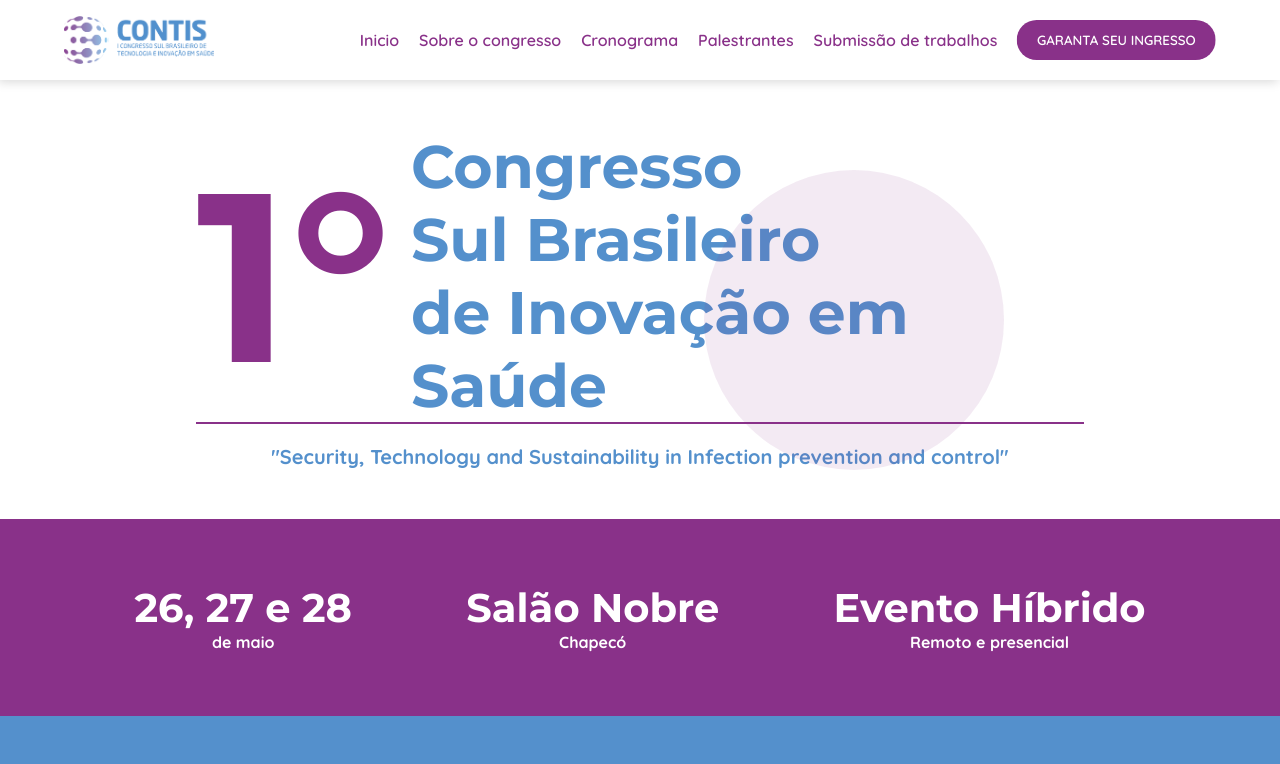
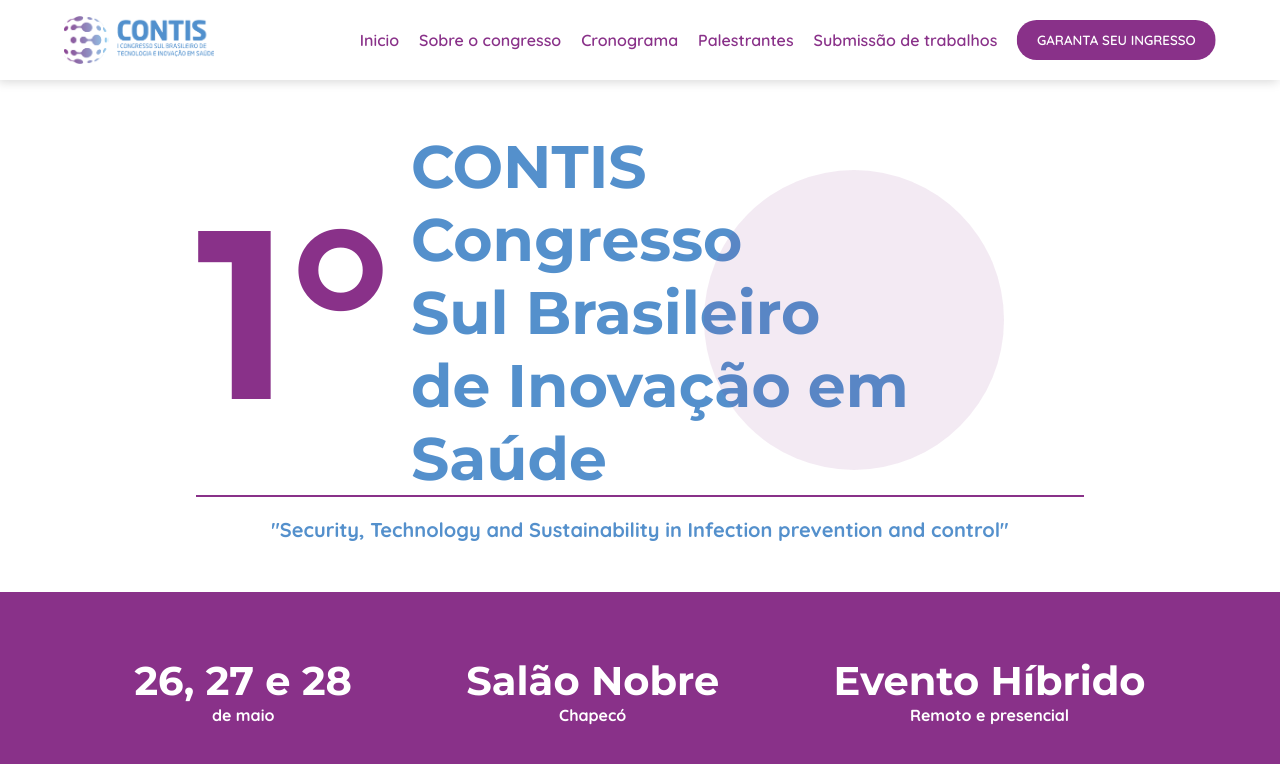
Before and after one commit to pedrohhcunha/congresso, a Next.js app: page / in a window 1280 px wide. Shown: the top 764 px of the page. Built offline with nearby package versions, Linux system fonts and the light colour scheme.

Commit message:
CU-1u4tpb5 - Alterar titulo da section inicial

```diff
--- a/components/Inicio.jsx
+++ b/components/Inicio.jsx
@@ -5,7 +5,7 @@
             <div className={styles.areaContent}>
                 <div className={styles.areaNome}>
                     <h1 className={styles.numero}>{"1°"}</h1>
-                    <h1 className={styles.titulo}>Congresso <br /> Sul Brasileiro <br /> de Inovação em Saúde</h1>
+                    <h1 className={styles.titulo}>CONTIS <br /> Congresso <br /> Sul Brasileiro <br /> de Inovação em Saúde</h1>
                 </div>
                 <h5 className={styles.span}>{`"Security, Technology and Sustainability in Infection prevention and control"`}</h5>
             </div>
--- a/styles/Inicio.module.scss
+++ b/styles/Inicio.module.scss
@@ -24,6 +24,10 @@
             .titulo{
                 font-size: 60px;
                 color: var(--blue);
+
+                strong{
+                    font-weight: 900;
+                }
             }
         }
 
```
